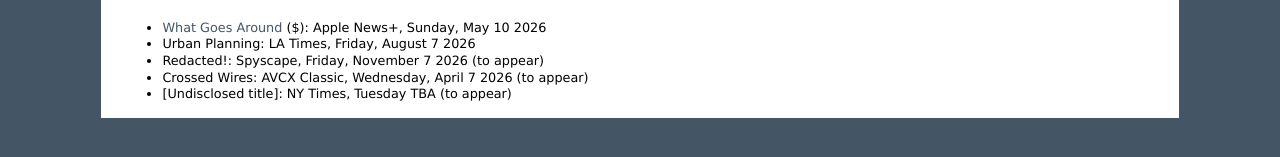
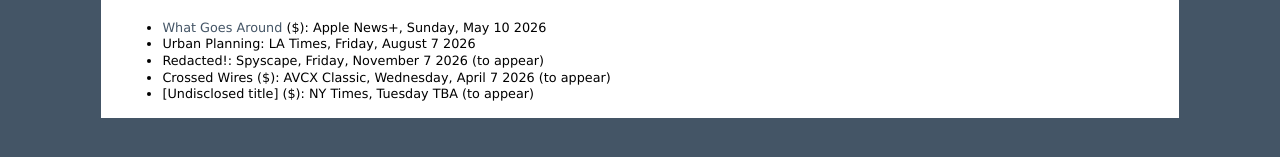
Before and after one commit to talwagner/talwagner.github.io, a plain HTML site: page crosswords.html in a window 1280 px wide. Shown: the part 203-360 px from the top of the page. Drawn offline with Linux system fonts and the light colour scheme.

Commit message:
Update crosswords.html

```diff
--- a/crosswords.html
+++ b/crosswords.html
@@ -61,8 +61,8 @@
     <li/><a href="https://apple.news/Jt0LW0AlDRlaymZnNSYkMug">What Goes Around</a> ($): Apple News+, Sunday, May 10 2026
 	<li/>Urban Planning: LA Times, Friday, August 7 2026
 	<li/>Redacted!: Spyscape, Friday, November 7 2026 (to appear)
-	<li/>Crossed Wires: AVCX Classic, Wednesday, April 7 2026 (to appear)
-	<li/>[Undisclosed title]: NY Times, Tuesday TBA (to appear)
+	<li/>Crossed Wires ($): AVCX Classic, Wednesday, April 7 2026 (to appear)
+	<li/>[Undisclosed title] ($): NY Times, Tuesday TBA (to appear)
     </ul>
 
 
```
